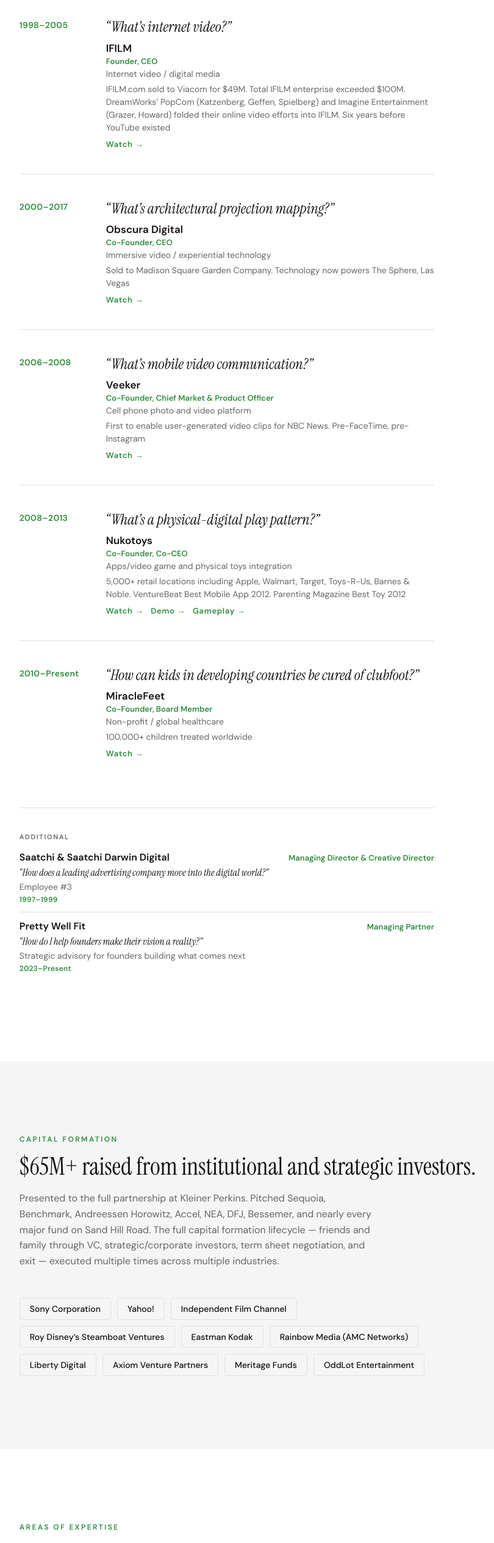
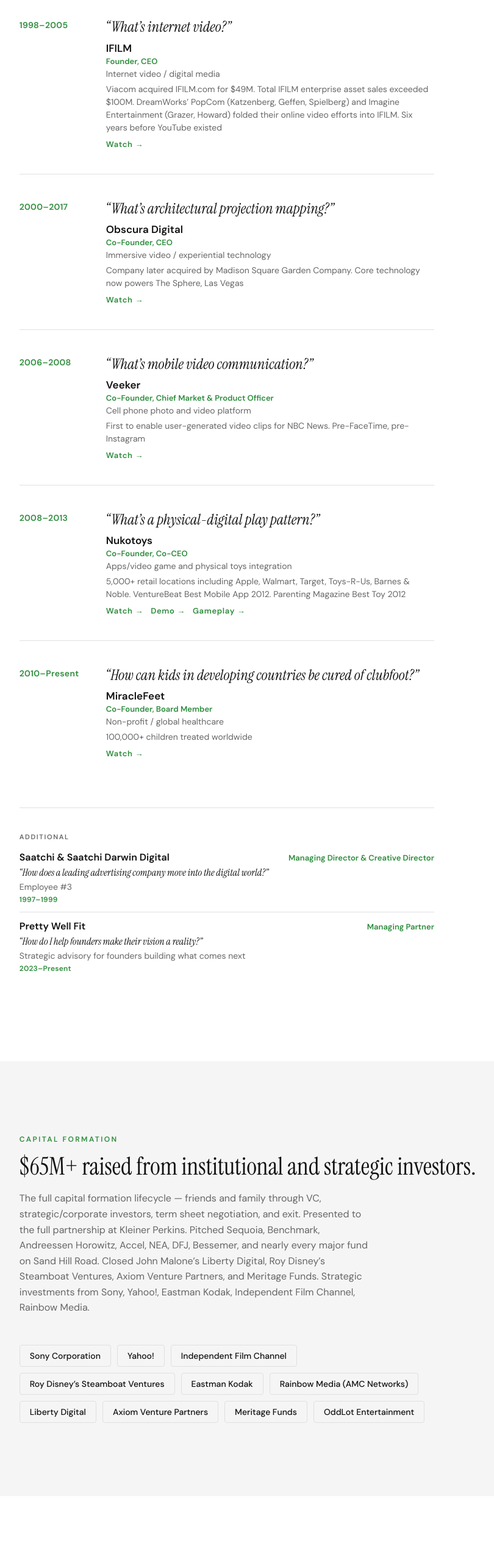
Before and after one commit to founderstate/leosite, a React (Vite) app in the folder leosite/: page / in a window 1280 px wide. Shown: the part 1280-3810 px from the top of the page at 61% size, without its empty margins (135-945 px from the left). Built offline with nearby package versions, Linux system fonts and the light colour scheme.

Commit message:
Content updates: IFILM, Obscura, capital formation, valuation negotiation

```diff
--- a/leosite/index.html
+++ b/leosite/index.html
@@ -6,7 +6,7 @@
 
     <!-- Primary Meta -->
     <title>Leo Raderman | Category Creator — Five Companies, Five New Categories, $100M+ Exits</title>
-    <meta name="description" content="Serial entrepreneur Leo Raderman has founded five companies that defined their categories before the categories existed. IFILM (sold to Viacom, $49M), Obscura Digital (sold to MSG, tech now powers The Sphere), and more. $100M+ largest exit. $65M+ raised. Category creation consulting via Pretty Well Fit." />
+    <meta name="description" content="Serial entrepreneur Leo Raderman has founded five companies that defined their categories before the categories existed. IFILM (acquired by Viacom, $49M), Obscura Digital (technology powers The Sphere), and more. $100M+ in total enterprise exits. $65M+ raised. Category creation consulting via Pretty Well Fit." />
     <meta name="author" content="Leo Raderman" />
     <meta name="keywords" content="Leo Raderman, category creator, serial entrepreneur, IFILM, Obscura Digital, Nukotoys, Veeker, MiracleFeet, Pretty Well Fit, fractional executive, startup advisor, capital formation, Viacom, Madison Square Garden, The Sphere Las Vegas" />
     <link rel="canonical" href="https://www.leoraderman.com/" />
@@ -14,7 +14,7 @@
     <!-- Open Graph / Facebook / LinkedIn -->
     <meta property="og:type" content="profile" />
     <meta property="og:title" content="Leo Raderman | Category Creator" />
-    <meta property="og:description" content="Five companies that defined their categories — before the categories existed. IFILM → Viacom ($49M). Obscura Digital → MSG (tech powers The Sphere). $100M+ exits. $65M+ raised. Strategic advisory for founders building what comes next." />
+    <meta property="og:description" content="Five companies that defined their categories — before the categories existed. IFILM → Viacom ($49M). Obscura Digital → technology powers The Sphere. $100M+ exits. $65M+ raised. Strategic advisory for founders building what comes next." />
     <meta property="og:url" content="https://www.leoraderman.com/" />
     <meta property="og:site_name" content="Leo Raderman" />
     <meta property="og:locale" content="en_US" />
@@ -59,7 +59,7 @@
           "memberOf": {
             "@type": "Organization",
             "name": "IFILM",
-            "description": "Pioneer in online video, six years before YouTube. Sold to Viacom for $49M. Total enterprise exceeded $100M. DreamWorks and Imagine Entertainment folded their online video efforts into IFILM."
+            "description": "Pioneer in online video, six years before YouTube. Viacom acquired IFILM.com for $49M. Total enterprise asset sales exceeded $100M. DreamWorks and Imagine Entertainment folded their online video efforts into IFILM."
           }
         },
         {
@@ -71,7 +71,7 @@
           "memberOf": {
             "@type": "Organization",
             "name": "Obscura Digital",
-            "description": "Pioneer in architectural projection mapping. Sold to Madison Square Garden Company. Technology now powers The Sphere in Las Vegas."
+            "description": "Pioneer in architectural projection mapping. Company later acquired by Madison Square Garden Company. Core technology now powers The Sphere in Las Vegas."
           }
         },
         {
@@ -196,14 +196,14 @@
             <h3>IFILM (1998–2005) — Founder, CEO</h3>
             <p><em>"What's internet video?"</em></p>
             <p>Industry: Internet video / digital media</p>
-            <p>IFILM.com sold to Viacom for $49M. Total IFILM enterprise exceeded $100M. DreamWorks' PopCom (Katzenberg, Geffen, Spielberg) and Imagine Entertainment (Grazer, Howard) folded their online video efforts into IFILM. Six years before YouTube existed.</p>
+            <p>Viacom acquired IFILM.com for $49M. Total IFILM enterprise asset sales exceeded $100M. DreamWorks' PopCom (Katzenberg, Geffen, Spielberg) and Imagine Entertainment (Grazer, Howard) folded their online video efforts into IFILM. Six years before YouTube existed.</p>
           </article>
 
           <article>
             <h3>Obscura Digital (2000–2017) — Co-Founder, CEO</h3>
             <p><em>"What's architectural projection mapping?"</em></p>
             <p>Industry: Immersive video / experiential technology</p>
-            <p>Sold to Madison Square Garden Company. Technology now powers The Sphere, Las Vegas.</p>
+            <p>Company later acquired by Madison Square Garden Company. Core technology now powers The Sphere, Las Vegas.</p>
           </article>
 
           <article>
@@ -242,8 +242,7 @@
 
         <section>
           <h2>Capital Formation</h2>
-          <p>$65M+ raised across multiple rounds from investors including Sony Corporation, Yahoo!, Independent Film Channel, Roy Disney's Steamboat Ventures, Eastman Kodak, Rainbow Media (AMC Networks), Liberty Digital, Axiom Venture Partners, Meritage Funds, and OddLot Entertainment.</p>
-          <p>Presented to the full partnership at Kleiner Perkins. Pitched Sequoia, Benchmark, Andreessen Horowitz, Accel, NEA, DFJ, Bessemer, and nearly every major fund on Sand Hill Road.</p>
+          <p>The full capital formation lifecycle — friends and family through VC, strategic/corporate investors, term sheet negotiation, and exit. Presented to the full partnership at Kleiner Perkins. Pitched Sequoia, Benchmark, Andreessen Horowitz, Accel, NEA, DFJ, Bessemer, and nearly every major fund on Sand Hill Road. Closed John Malone's Liberty Digital, Roy Disney's Steamboat Ventures, Axiom Venture Partners, and Meritage Funds. Strategic investments from Sony, Yahoo!, Eastman Kodak, Independent Film Channel, Rainbow Media.</p>
         </section>
 
         <section>
--- a/leosite/src/App.jsx
+++ b/leosite/src/App.jsx
@@ -270,7 +270,7 @@
       company: "IFILM",
       role: "Founder, CEO",
       industry: "Internet video / digital media",
-      outcome: "IFILM.com sold to Viacom for $49M. Total IFILM enterprise exceeded $100M. DreamWorks\u2019 PopCom (Katzenberg, Geffen, Spielberg) and Imagine Entertainment (Grazer, Howard) folded their online video efforts into IFILM. Six years before YouTube existed",
+      outcome: "Viacom acquired IFILM.com for $49M. Total IFILM enterprise asset sales exceeded $100M. DreamWorks\u2019 PopCom (Katzenberg, Geffen, Spielberg) and Imagine Entertainment (Grazer, Howard) folded their online video efforts into IFILM. Six years before YouTube existed",
       video: "https://vimeo.com/79609746",
     },
     {
@@ -279,7 +279,7 @@
       company: "Obscura Digital",
       role: "Co-Founder, CEO",
       industry: "Immersive video / experiential technology",
-      outcome: "Sold to Madison Square Garden Company. Technology now powers The Sphere, Las Vegas",
+      outcome: "Company later acquired by Madison Square Garden Company. Core technology now powers The Sphere, Las Vegas",
       video: "https://vimeo.com/260863020",
     },
     {
@@ -562,12 +562,14 @@
           lineHeight: 1.6,
           maxWidth: "580px",
         }}>
+          The full capital formation lifecycle {"\u2014"} friends and family through VC,
+          strategic/corporate investors, term sheet negotiation, and exit.
           Presented to the full partnership at Kleiner Perkins. Pitched Sequoia,
           Benchmark, Andreessen Horowitz, Accel, NEA, DFJ, Bessemer, and nearly
-          every major fund on Sand Hill Road. The full capital formation
-          lifecycle {"\u2014"} friends and family through VC, strategic/corporate
-          investors, term sheet negotiation, and exit {"\u2014"} executed multiple
-          times across multiple industries.
+          every major fund on Sand Hill Road. Closed John Malone{"\u2019"}s Liberty Digital,
+          Roy Disney{"\u2019"}s Steamboat Ventures, Axiom Venture Partners, and Meritage Funds.
+          Strategic investments from Sony, Yahoo!, Eastman Kodak, Independent Film
+          Channel, Rainbow Media.
         </p>
       </FadeIn>
       <div style={{
@@ -637,7 +639,7 @@
 
           <PhaseLabel>Negotiate & Close</PhaseLabel>
           <CapItem cap="Term Sheet Negotiation" detail="Protecting founder interests across valuation, dilution, control, and liquidation preference terms. Five companies, multiple rounds \u2014 seed through growth stages." />
-          <CapItem cap="Valuation Negotiation" detail="Stage-appropriate valuation benchmarking and negotiation strategy through exits at IFILM ($100M+ to Viacom) and Obscura Digital (to MSG)." />
+          <CapItem cap="Valuation Negotiation" detail="Stage-appropriate valuation benchmarking, cap table modeling, and negotiation strategy across seed, Series A, and growth rounds. Structured and negotiated valuations at IFILM, Nukotoys, and Veeker." />
 
           <PhaseLabel>Post-Close</PhaseLabel>
           <CapItem cap="Board Management & Governance" detail="Post-raise governance, board reporting, and investor relationship management. Managed Nukotoys board through growth; navigated complex IFILM investor dynamics." />
```
Also changed, not shown: leosite/public/llms.txt.
